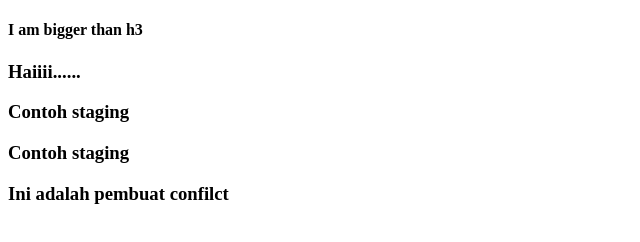
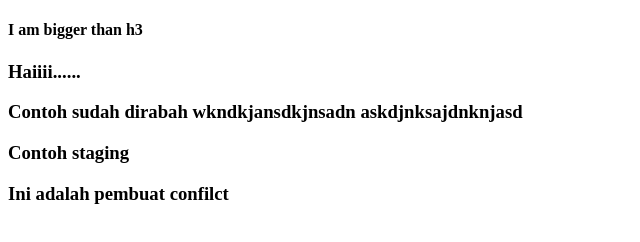
Before and after one commit to wskurniawan/pelatihan-git, a plain HTML site: page index.html in a window 1280 px wide. Shown: the whole page, without its empty margins (0-640 px from the left). Drawn offline with Linux system fonts and the light colour scheme.

Commit message:
conflict lagi

```diff
--- a/index.html
+++ b/index.html
@@ -16,7 +16,7 @@
    <!-- end -->
 
    <!-- commit ketiga -->
-   <h3>Contoh staging</h3>
+   <h3>Contoh sudah dirabah wkndkjansdkjnsadn askdjnksajdnknjasd</h3>
    <!-- end -->
 
    <!-- commit ketiga -->
```
